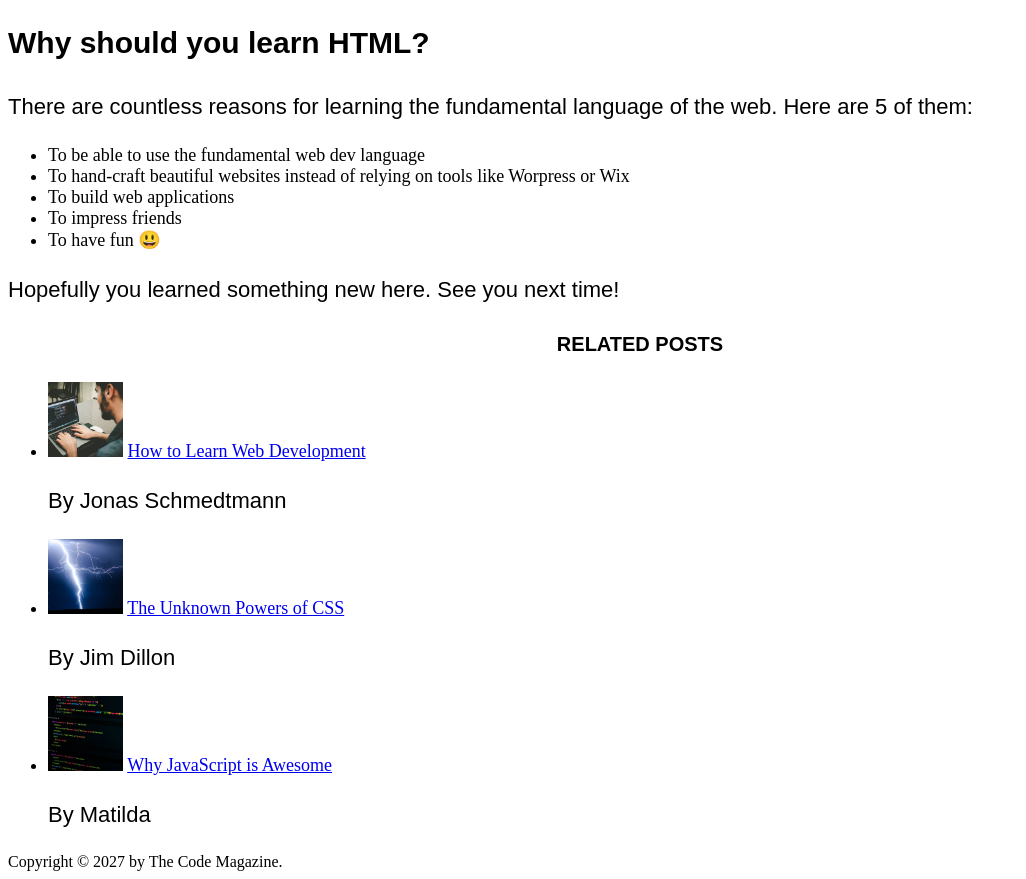
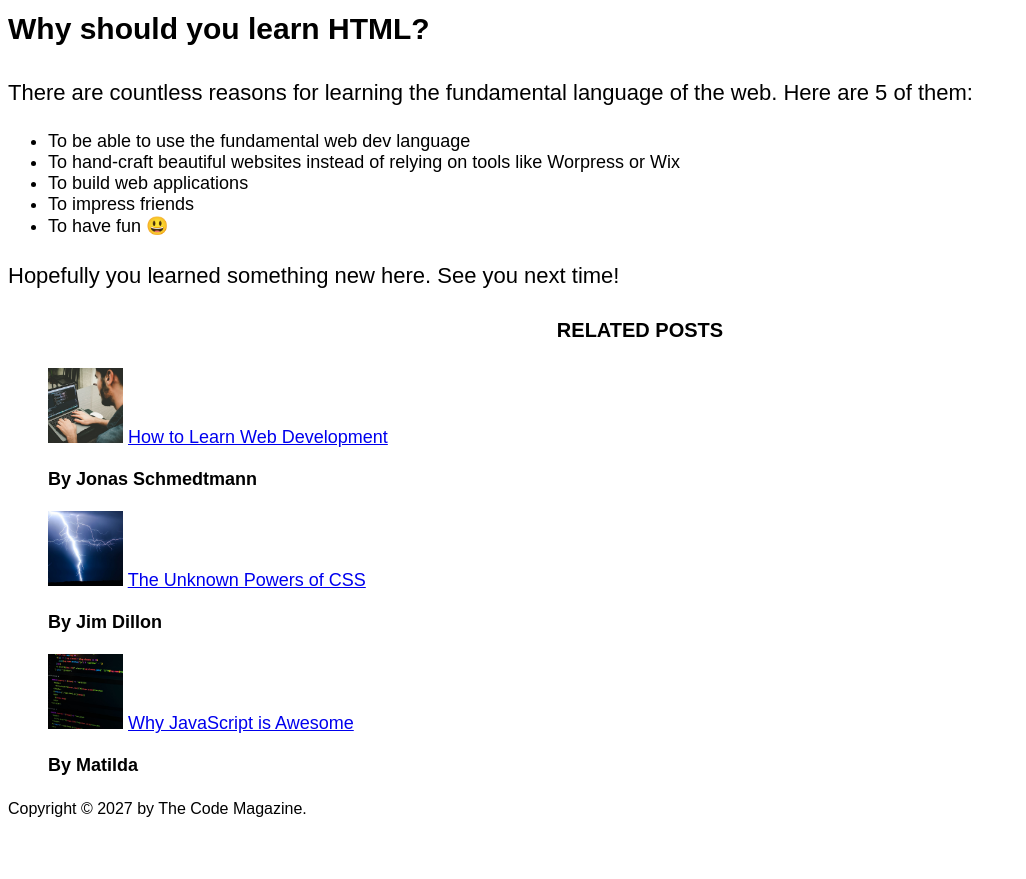
Before and after one commit to wanyh2022/html-css, a plain HTML site: page code/03-CSS-Fundamentals/index.html in a window 1280 px wide. Shown: the part 1120-1999 px from the top of the page, without its empty margins (0-1026 px from the left). After the commit the page ends 1957 px from the top, so only its background shows below. Drawn offline with Linux system fonts and the light colour scheme.

Commit message:
20200928

```diff
--- a/code/03-CSS-Fundamentals/index.html
+++ b/code/03-CSS-Fundamentals/index.html
@@ -41,7 +41,9 @@
           heigth="50"
         />
 
-        <p>Posted by <strong>Laura Jones</strong> on Monday, June 21st 2027</p>
+        <p id="author">
+          Posted by <strong>Laura Jones</strong> on Monday, June 21st 2027
+        </p>
 
         <img
           src="img/post-img.jpg"
@@ -115,7 +117,7 @@
     <aside>
       <h4>Related posts</h4>
 
-      <ul>
+      <ul class="related">
         <li>
           <img
             src="img/related-1.jpg"
@@ -124,12 +126,12 @@
             height="75"
           />
           <a href="#">How to Learn Web Development</a>
-          <p>By Jonas Schmedtmann</p>
+          <p class="related-author">By Jonas Schmedtmann</p>
         </li>
         <li>
           <img src="img/related-2.jpg" alt="Lightning" width="75" height="75" />
           <a href="#">The Unknown Powers of CSS</a>
-          <p>By Jim Dillon</p>
+          <p class="related-author">By Jim Dillon</p>
         </li>
         <li>
           <img
@@ -139,11 +141,13 @@
             height="75"
           />
           <a href="#">Why JavaScript is Awesome</a>
-          <p>By Matilda</p>
+          <p class="related-author">By Matilda</p>
         </li>
       </ul>
     </aside>
 
-    <footer>Copyright &copy; 2027 by The Code Magazine.</footer>
+    <footer>
+      <p id="copyright">Copyright &copy; 2027 by The Code Magazine.</p>
+    </footer>
   </body>
 </html>
--- a/code/03-CSS-Fundamentals/style.css
+++ b/code/03-CSS-Fundamentals/style.css
@@ -1,33 +1,63 @@
+h1,
+h2,
+h3,
+h4,
+p,
+li {
+  font-family: sans-serif;
+}
+
 h1 {
   font-size: 26px;
-  font-family: sans-serif;
   font-style: italic;
   text-transform: uppercase;
 }
 
 h2 {
   font-size: 40px;
-  font-family: sans-serif;
 }
 
 h3 {
   font-size: 30px;
-  font-family: sans-serif;
 }
 
 h4 {
   font-size: 20px;
-  font-family: sans-serif;
   text-transform: uppercase;
   text-align: center;
 }
 
 p {
   font-size: 22px;
-  font-family: sans-serif;
   line-height: 1.5;
 }
 
 li {
   font-size: 18px;
 }
+
+/* article header p {
+  font-style: italic;
+} */
+
+/* footer p {
+  font-size: 16px;
+} */
+
+#author {
+  font-style: italic;
+  font-size: 18px;
+}
+
+#copyright {
+  font-size: 16px;
+}
+
+.related-author {
+  font-size: 18px;
+  font-weight: bold;
+}
+
+.related {
+  list-style: none;
+}
```
